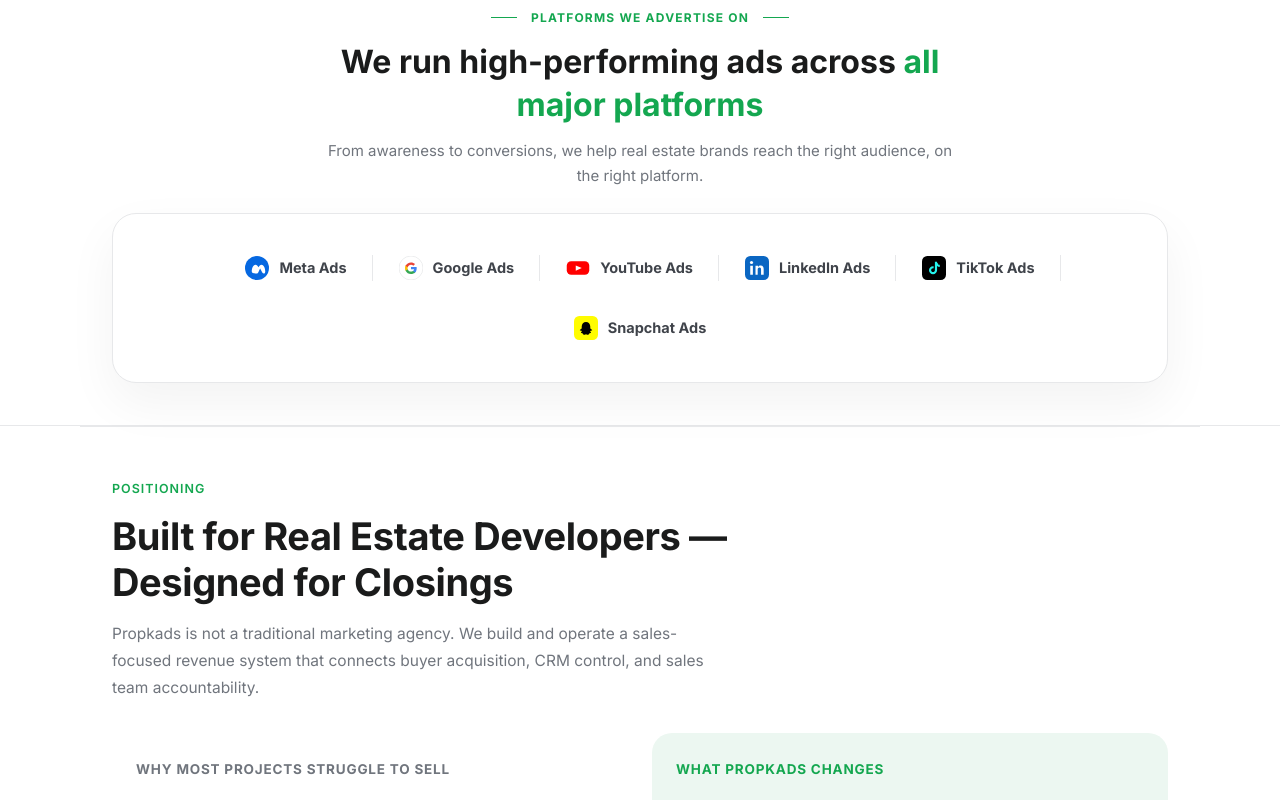
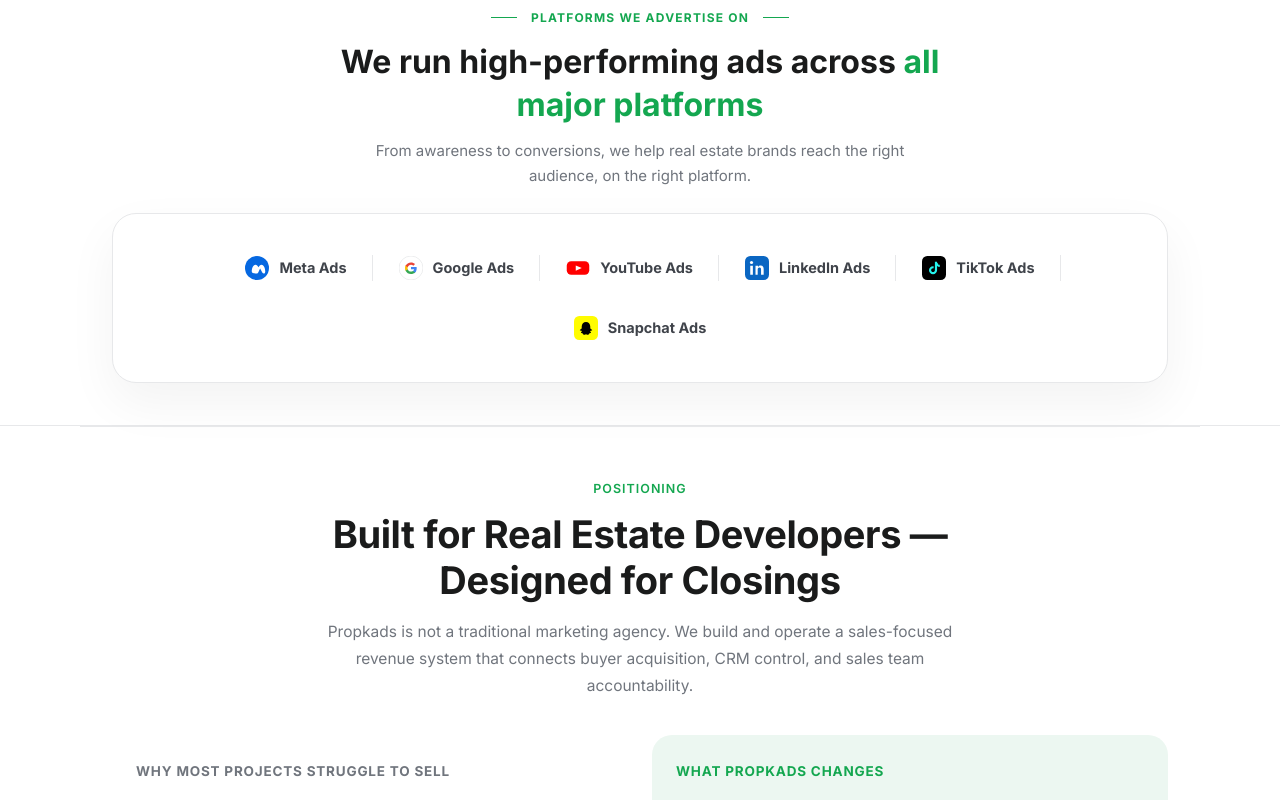
Before and after one commit to khurram7jc/propkads-website, a Next.js app: page / in a window 1280 px wide. Shown: the part 780-1580 px from the top of the page. Built offline with nearby package versions, Linux system fonts and the light colour scheme; no server answers; the database is empty.

Commit message:
Fix center alignment on homepage section headers

```diff
--- a/app/globals.css
+++ b/app/globals.css
@@ -173,6 +173,31 @@ input, select, textarea{font-family:inherit;}
 .section h2{font-size:clamp(26px,3.2vw,38px); font-weight:700; line-height:1.22; letter-spacing:-0.01em; max-width:680px;}
 .section-intro{max-width:600px; color:var(--slate); font-size:15.5px; margin-top:14px; line-height:1.75;}
 
+/* Ensure all centered headers and intros are centered without width offsets */
+.section [style*="text-align: center"],
+.section [style*="text-align:center"],
+.section-center,
+.section-header-center {
+  display: flex;
+  flex-direction: column;
+  align-items: center;
+}
+
+.section [style*="text-align: center"] .section-tag,
+.section [style*="text-align:center"] .section-tag,
+.section [style*="text-align: center"] h2,
+.section [style*="text-align:center"] h2,
+.section [style*="text-align: center"] .section-intro,
+.section [style*="text-align:center"] .section-intro,
+.section-center h2,
+.section-header-center h2,
+.section-center .section-intro,
+.section-header-center .section-intro {
+  margin-left: auto;
+  margin-right: auto;
+  text-align: center;
+}
+
 /* ---------- TWO COLUMN PLAIN LIST (positioning / fit) ---------- */
 .twocol{display:grid; grid-template-columns:1fr 1fr; gap:40px; margin-top:32px;}
 .twocol h3{font-size:14px; text-transform:uppercase; letter-spacing:.06em; font-weight:700; margin-bottom:20px; padding-bottom:14px; border-bottom:1px solid var(--line);}
@@ -189,10 +214,10 @@ input, select, textarea{font-family:inherit;}
 .flow-note{margin-top:24px; font-size:14.5px; color:var(--slate); max-width:560px;}
 
 /* ---------- PROCESS SECTION (premium 4-card, replaces zigzag) ---------- */
-.process-heading-block{text-align:center; max-width:680px; margin:0 auto 28px;}
-.process-heading{font-size:clamp(26px,3.4vw,38px); font-weight:800; line-height:1.28; color:var(--ink);}
+.process-heading-block{text-align:center; max-width:680px; margin:0 auto 28px; display:flex; flex-direction:column; align-items:center;}
+.process-heading{font-size:clamp(26px,3.4vw,38px); font-weight:800; line-height:1.28; color:var(--ink); text-align:center; margin:0 auto; width:100%;}
 .process-heading-highlight{color:var(--green);}
-.process-intro{margin-top:14px; font-size:15px; color:var(--slate); line-height:1.7;}
+.process-intro{margin:14px auto 0 auto; font-size:15px; color:var(--slate); line-height:1.7; text-align:center; max-width:600px;}
 
 .process-row{display:flex; align-items:stretch; gap:0;}
 .process-item{display:flex; align-items:center; flex:1; min-width:0;}
@@ -586,16 +611,16 @@ input, select, textarea{font-family:inherit;}
 
 /* ---------- PLATFORMS SECTION (premium panel, no scroll) ---------- */
 .platforms-section{padding:42px 0; background:#fff; border-bottom:1px solid var(--line);}
-.platforms-heading-block{text-align:center; max-width:640px; margin:0 auto 24px;}
+.platforms-heading-block{text-align:center; max-width:640px; margin:0 auto 24px; display:flex; flex-direction:column; align-items:center;}
 .platforms-eyebrow{
   display:flex; align-items:center; justify-content:center; gap:14px;
   font-size:12px; font-weight:700; text-transform:uppercase; letter-spacing:.1em;
   color:var(--green); margin-bottom:14px;
 }
 .platforms-eyebrow-line{width:26px; height:1px; background:var(--green); flex-shrink:0;}
-.platforms-heading{font-size:clamp(23px,3vw,32px); font-weight:700; line-height:1.32; color:var(--ink);}
+.platforms-heading{font-size:clamp(23px,3vw,32px); font-weight:700; line-height:1.32; color:var(--ink); text-align:center; margin:0 auto; width:100%;}
 .platforms-heading-highlight{color:var(--green);}
-.platforms-intro{margin-top:12px; font-size:15px; color:var(--slate); line-height:1.7;}
+.platforms-intro{margin:12px auto 0 auto; font-size:15px; color:var(--slate); line-height:1.7; text-align:center; max-width:600px;}
 
 .platforms-panel{
   background:#fff; border:1px solid var(--line); border-radius:24px; padding:28px 20px;
--- a/components/CrmTeaser.js
+++ b/components/CrmTeaser.js
@@ -36,10 +36,14 @@ export default function CrmTeaser() {
 
   return (
     <section className="section container" id="crm-teaser">
-      <div style={{ textAlign: 'center', maxWidth: '780px', margin: '0 auto 28px auto' }}>
-        <span className="section-tag">Proprietary Sales Technology</span>
-        <h2>Propkads Real Estate Sales CRM Engine</h2>
-        <p className="section-intro">
+      <div style={{ textAlign: 'center', maxWidth: '780px', margin: '0 auto 28px auto', display: 'flex', flexDirection: 'column', alignItems: 'center' }}>
+        <span className="section-tag" style={{ margin: '0 auto 12px auto', display: 'inline-block', textAlign: 'center' }}>
+          Proprietary Sales Technology
+        </span>
+        <h2 style={{ textAlign: 'center', margin: '0 auto 14px auto', maxWidth: '100%' }}>
+          Propkads Real Estate Sales CRM Engine
+        </h2>
+        <p className="section-intro" style={{ textAlign: 'center', margin: '0 auto', maxWidth: '640px' }}>
           Marketing alone does not generate revenue — accountability does. We operate a cloud-based CRM built specifically for residential and commercial developer sales teams.
         </p>
       </div>
--- a/components/PlatformsStrip.js
+++ b/components/PlatformsStrip.js
@@ -13,17 +13,17 @@ export default function PlatformsStrip({ c }) {
   return (
     <section className="platforms-section reveal">
       <div className="container">
-        <div className="platforms-heading-block">
-          <div className="platforms-eyebrow">
+        <div className="platforms-heading-block" style={{ textAlign: 'center', maxWidth: '640px', margin: '0 auto 24px auto', display: 'flex', flexDirection: 'column', alignItems: 'center' }}>
+          <div className="platforms-eyebrow" style={{ margin: '0 auto 14px auto', display: 'flex', alignItems: 'center', justifyContent: 'center' }}>
             <span className="platforms-eyebrow-line"></span>
             {c.platforms_label || 'Platforms We Advertise On'}
             <span className="platforms-eyebrow-line"></span>
           </div>
-          <h2 className="platforms-heading">
+          <h2 className="platforms-heading" style={{ textAlign: 'center', margin: '0 auto', maxWidth: '100%' }}>
             {c.platforms_heading_1 || 'We run high-performing ads across'}{' '}
             <span className="platforms-heading-highlight">{c.platforms_heading_highlight || 'all major platforms'}</span>
           </h2>
-          <p className="platforms-intro">
+          <p className="platforms-intro" style={{ textAlign: 'center', margin: '12px auto 0 auto', maxWidth: '600px' }}>
             {c.platforms_intro || 'From awareness to conversions, we help real estate brands reach the right audience, on the right platform.'}
           </p>
         </div>
--- a/components/Positioning.js
+++ b/components/Positioning.js
@@ -6,9 +6,17 @@ export default function Positioning({ c }) {
 
   return (
     <section className="section container" id="positioning">
-      <div className="section-tag">{c.pos_eyebrow || 'Positioning'}</div>
-      <h2>{c.pos_heading || 'Built for Real Estate Developers — Designed for Closings'}</h2>
-      <p className="section-intro">{c.pos_intro || 'Propkads is not a traditional marketing agency. We build and operate a sales-focused revenue system that connects buyer acquisition, CRM control, and sales team accountability.'}</p>
+      <div style={{ textAlign: 'center', maxWidth: '780px', margin: '0 auto 36px auto', display: 'flex', flexDirection: 'column', alignItems: 'center' }}>
+        <div className="section-tag" style={{ margin: '0 auto 12px auto', display: 'inline-block', textAlign: 'center' }}>
+          {c.pos_eyebrow || 'Positioning'}
+        </div>
+        <h2 style={{ textAlign: 'center', margin: '0 auto 14px auto', maxWidth: '100%' }}>
+          {c.pos_heading || 'Built for Real Estate Developers — Designed for Closings'}
+        </h2>
+        <p className="section-intro" style={{ textAlign: 'center', margin: '0 auto', maxWidth: '640px' }}>
+          {c.pos_intro || 'Propkads is not a traditional marketing agency. We build and operate a sales-focused revenue system that connects buyer acquisition, CRM control, and sales team accountability.'}
+        </p>
+      </div>
 
       <div className="fit-grid-v2">
         <div className="fit-card-v2 no">
--- a/components/Services.js
+++ b/components/Services.js
@@ -8,11 +8,11 @@ export default function Services({ c = {} }) {
   return (
     <section className="section container" id="services">
       {/* Centered Section Header */}
-      <div className="services-section-header" style={{ textAlign: 'center', maxWidth: '780px', margin: '0 auto 28px auto' }}>
-        <div className="section-tag" style={{ margin: '0 auto 12px auto', display: 'inline-block' }}>
+      <div className="services-section-header" style={{ textAlign: 'center', maxWidth: '780px', margin: '0 auto 28px auto', display: 'flex', flexDirection: 'column', alignItems: 'center' }}>
+        <div className="section-tag" style={{ margin: '0 auto 12px auto', display: 'inline-block', textAlign: 'center' }}>
           {c?.services_eyebrow || 'Complete Real Estate Solutions'}
         </div>
-        <h2 className="services-main-title" style={{ textAlign: 'center', margin: '0 auto 14px auto' }}>
+        <h2 className="services-main-title" style={{ textAlign: 'center', margin: '0 auto 14px auto', maxWidth: '100%' }}>
           {c?.services_heading || '360° Real Estate Creative, Digital Marketing & Tech Services'}
         </h2>
         <p className="section-intro" style={{ textAlign: 'center', margin: '0 auto', maxWidth: '660px' }}>
--- a/components/SystemFlow.js
+++ b/components/SystemFlow.js
@@ -11,17 +11,17 @@ export default function SystemFlow({ c }) {
 
   return (
     <section className="section container" id="system-flow">
-      <div className="process-heading-block">
-        <div className="platforms-eyebrow">
+      <div className="process-heading-block" style={{ textAlign: 'center', maxWidth: '680px', margin: '0 auto 28px auto', display: 'flex', flexDirection: 'column', alignItems: 'center' }}>
+        <div className="platforms-eyebrow" style={{ margin: '0 auto 14px auto', display: 'flex', alignItems: 'center', justifyContent: 'center' }}>
           <span className="platforms-eyebrow-line"></span>
           {c.system_eyebrow || 'Our Process'}
           <span className="platforms-eyebrow-line"></span>
         </div>
-        <h2 className="process-heading">
+        <h2 className="process-heading" style={{ textAlign: 'center', margin: '0 auto', maxWidth: '100%' }}>
           {c.system_heading_1 || 'A Complete Revenue & Sales System'}<br />
           <span className="process-heading-highlight">{c.system_heading_highlight || 'for Developers'}</span>
         </h2>
-        <p className="process-intro">
+        <p className="process-intro" style={{ textAlign: 'center', margin: '14px auto 0 auto', maxWidth: '600px' }}>
           {c.system_intro || 'We combine strategy, technology and execution to help real estate developers generate quality leads and close more deals.'}
         </p>
       </div>
```
